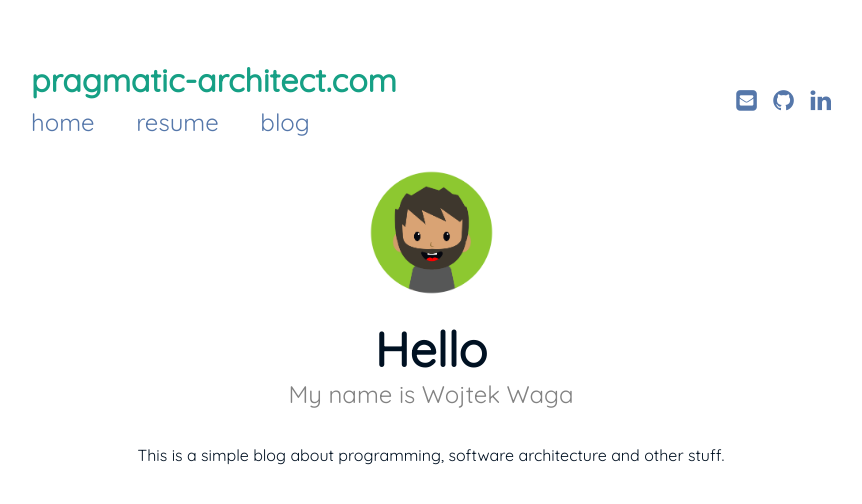
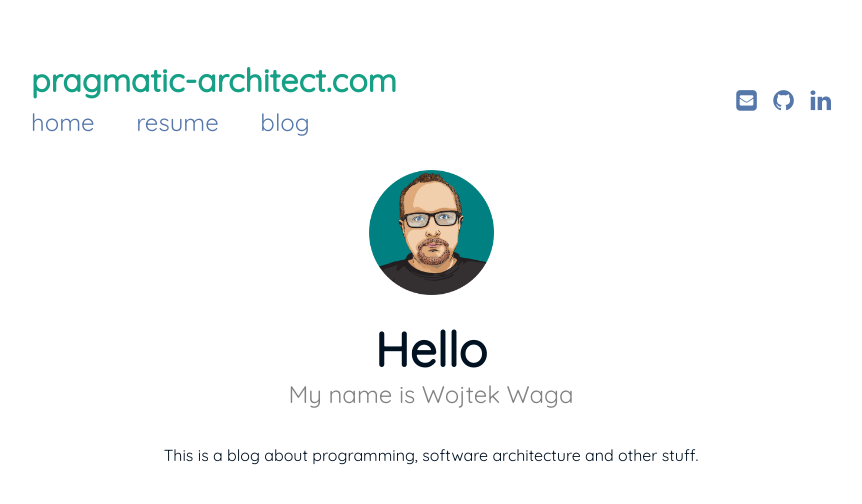
Before and after one commit to WojtekWaga/WojtekWaga.github.io, a Jekyll site: the page built from index.md, in a window 1280 px wide. Shown: the top 504 px of the page, without its empty margins (209-1071 px from the left). Built offline with Jekyll 4.4.1, drawn with Linux system fonts in a browser that asks for light colours.

Commit message:
new photo

```diff
--- a/index.md
+++ b/index.md
@@ -7,5 +7,5 @@ sitemap:
 ---
 
 <div id="describe-text">
-	<p>This is a simple blog about programming, software architecture and other stuff.</p>
+	<p>This is a blog about programming, software architecture and other stuff.</p>
 </div>
```
Also changed, not shown: assets/img/avatar.png.
